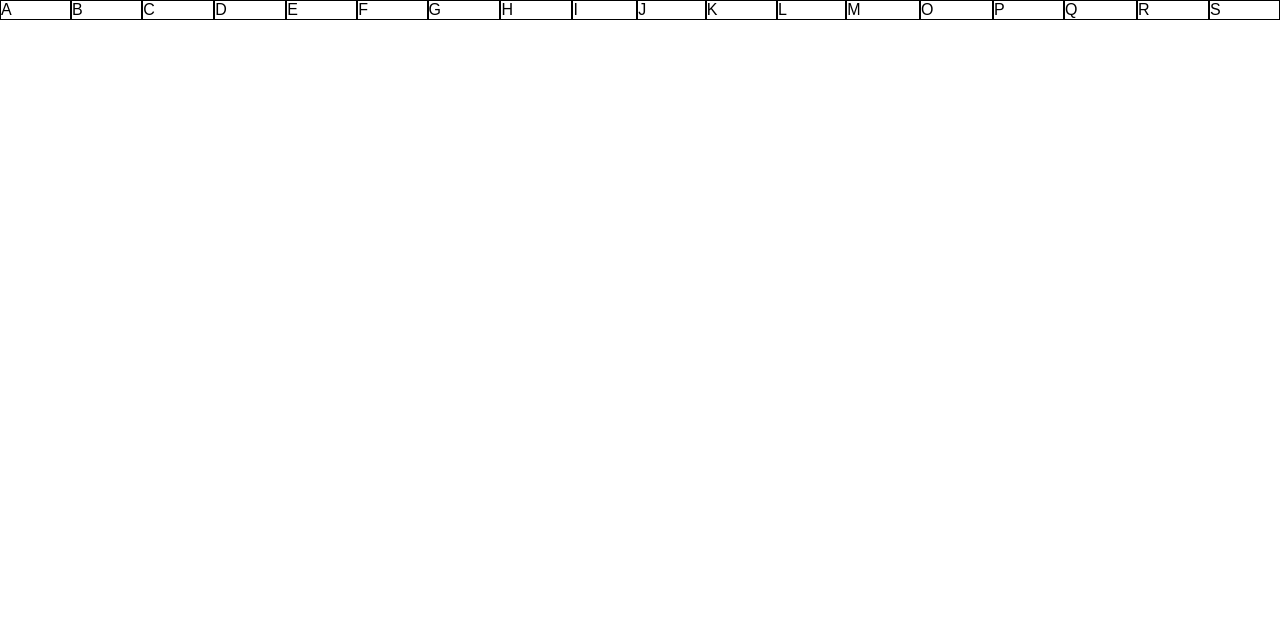
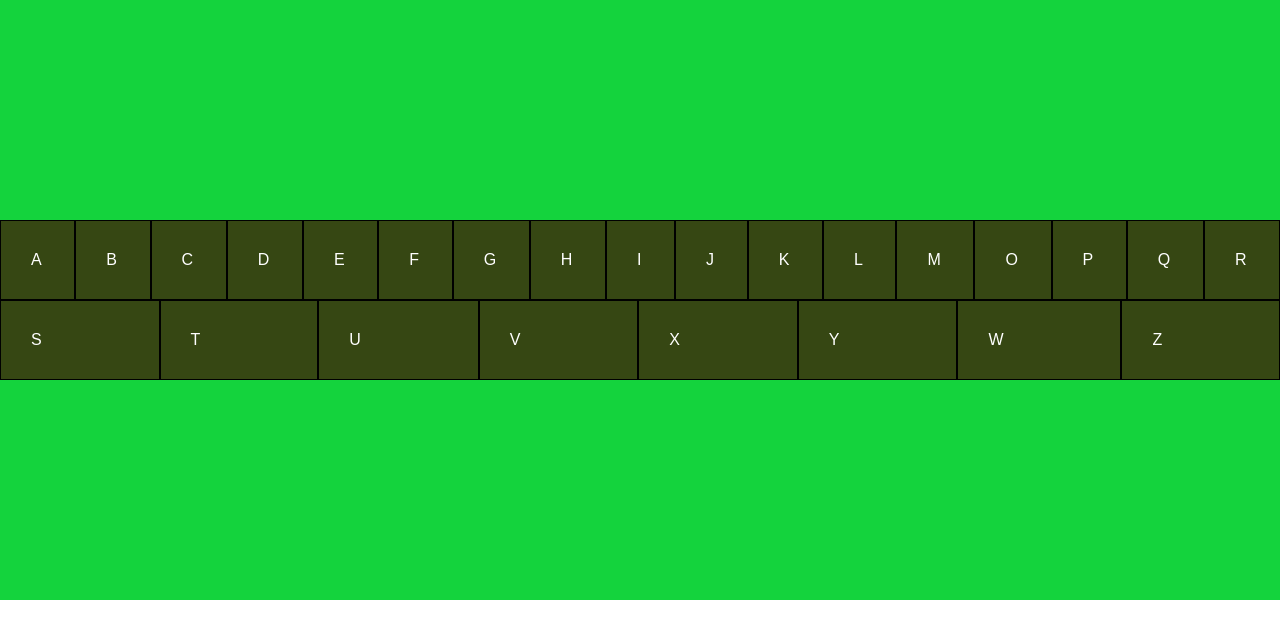
Before and after one commit to abduldanieltrato/Flexbox, a plain HTML site: page index.html in a window 1280 px wide. Drawn offline with Linux system fonts and the light colour scheme.

Commit message:
Update index.html

```diff
--- a/index.html
+++ b/index.html
@@ -13,11 +13,25 @@
 
         main {
             display: flex;
+            flex-flow: row wrap;
+            height: 600px;
+            flex: auto;
+            align-content: center;
+            flex-direction: row;
+
+            background-color: rgb(20, 211, 61);
+
         }
         section {
             flex: auto;
-            margin: auto;
             border: 1px solid black;
+            padding: 30px;
+            color: white;
+            align-self: flex-end;
+            background-color: rgb(54, 71, 19);
+
+
+
         }
     </style>
 </head>
@@ -44,6 +58,13 @@
         <section>Q</section>
         <section>R</section>
         <section>S</section>
+        <section>T</section>
+        <section>U</section>
+        <section>V</section>
+        <section>X</section>
+        <section>Y</section>
+        <section>W</section>
+        <section>Z</section>
     </main>
     <footer>
 
```
